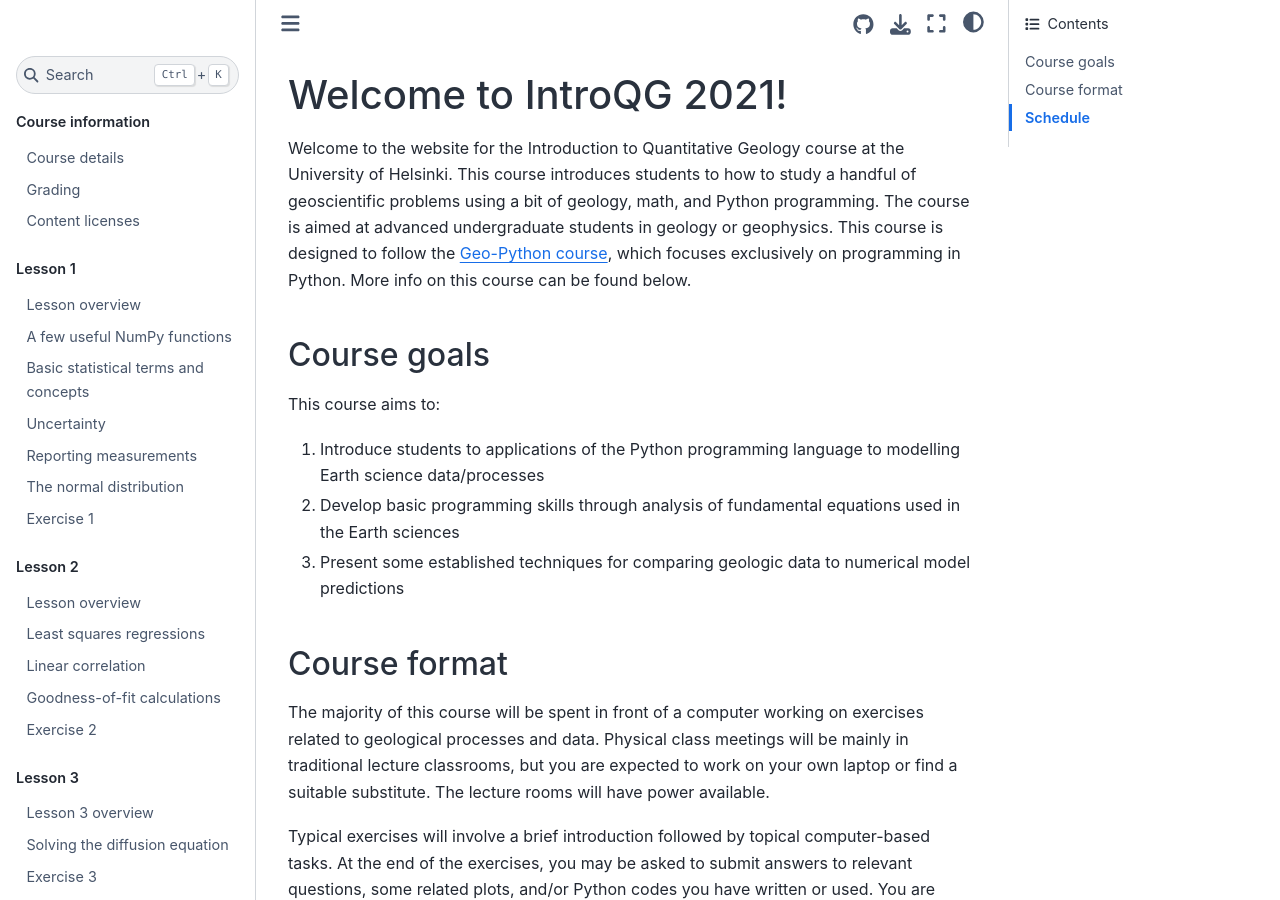
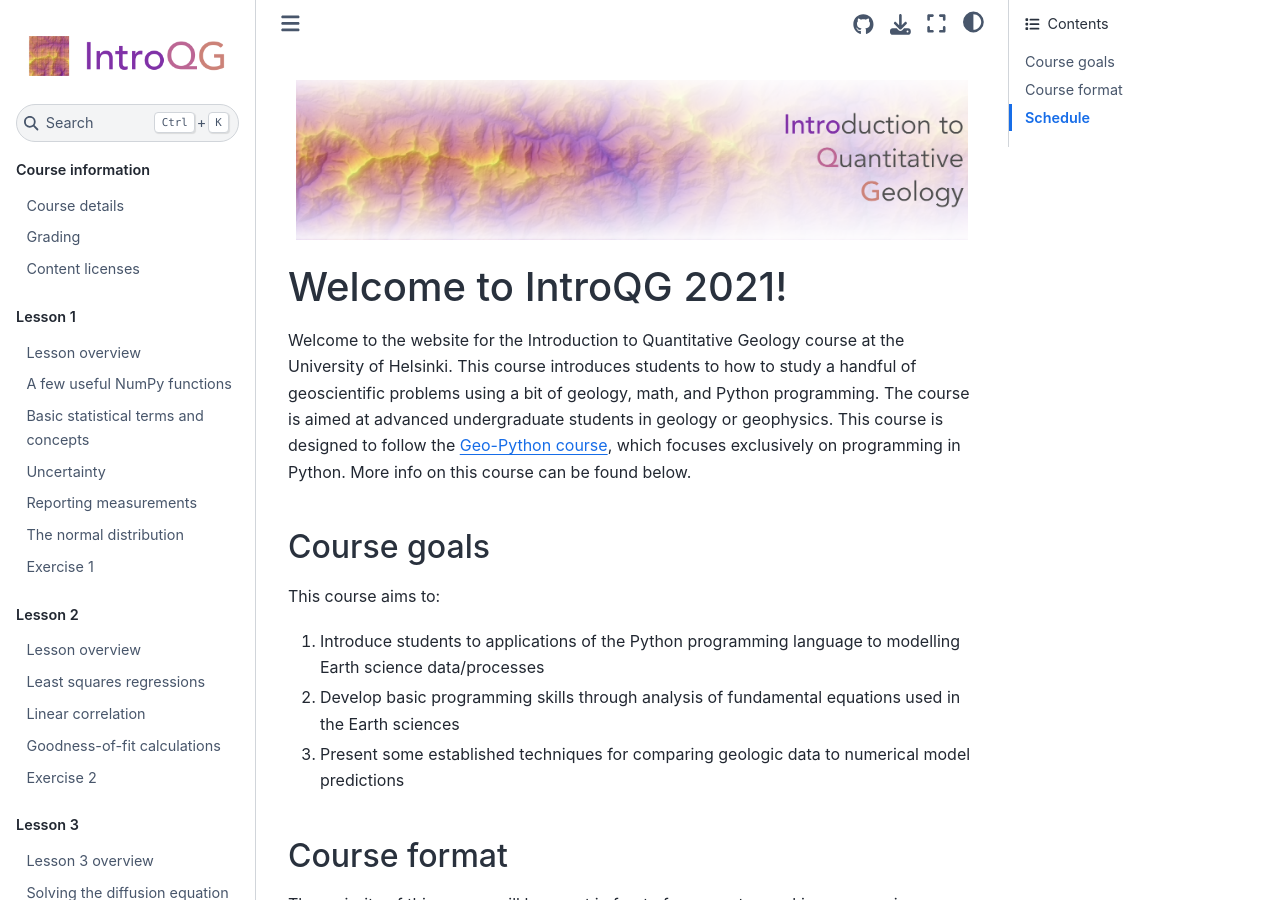
Before and after one commit to IntroQG/site, a Sphinx documentation site: the page built from source/index.rst, in a window 1280 px wide and 900 px high. Built offline with Sphinx 7.4.7 and the Sphinx Book theme 1.1.4, drawn with Linux system fonts in a browser that asks for light colours.

Commit message:
Re-insert landing page and nav images

```diff
--- a/source/conf.py
+++ b/source/conf.py
@@ -85,8 +85,7 @@ html_theme = 'sphinx_book_theme'
 #html_logo = ''
 html_title = ''
 
-#html_logo = 'img/introqg-small.png'
-html_logo = ''
+html_logo = 'img/introqg-small.png'
 
 # Add last modified to all pages
 html_last_updated_fmt = ""
--- a/source/index.rst
+++ b/source/index.rst
@@ -1,8 +1,7 @@
 .. Introduction to Quantitative Geology documentation master file, created by
    sphinx-quickstart on Mon Oct 22 15:25:21 2018.
 
-..
-    .. figure:: img/banner/introqg-landing-page.png
+.. figure:: img/banner/introqg-landing-page.png
 
 Welcome to IntroQG 2021!
 ========================
```
